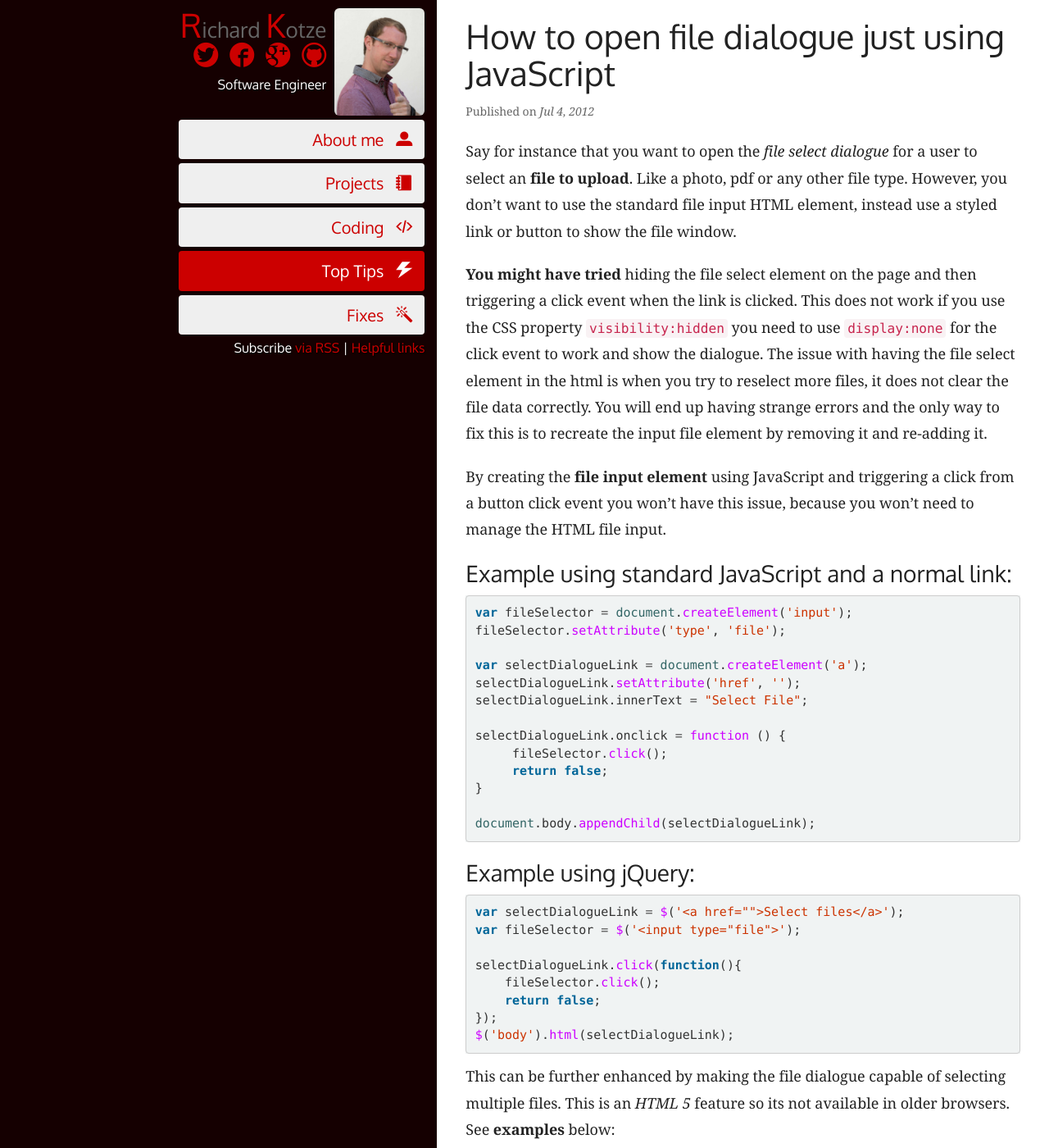
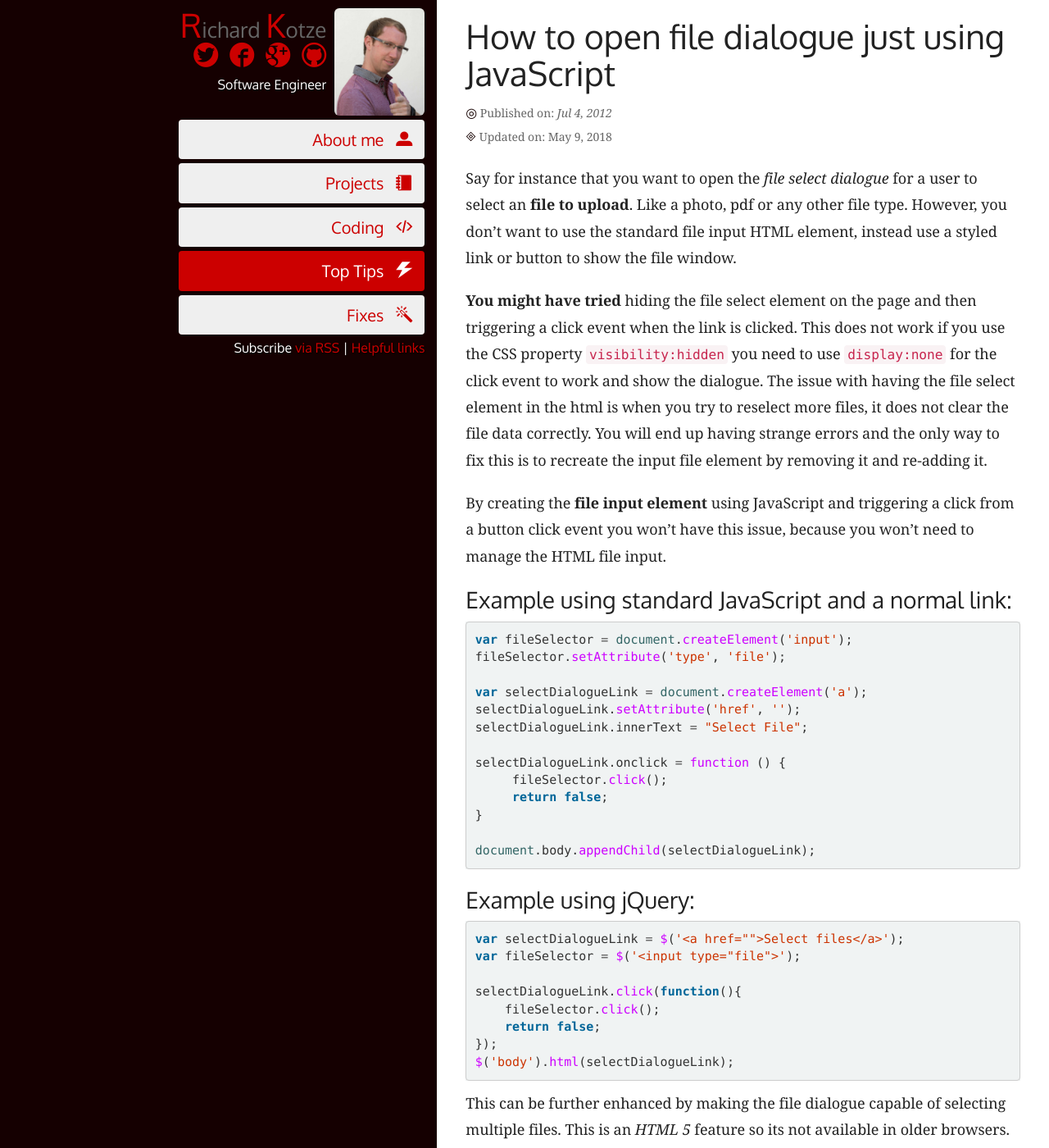
Before and after one commit to rkotze/rkotze.github.io, a Jekyll site: the page built from _posts/2012-07-04-how-to-open-file-dialogue-just-using-javascript.md, in a window 1280 px wide and 1400 px high. Shown: the whole window at 82% size. Built offline with Jekyll 4.4.1, drawn with Linux system fonts in a browser that asks for light colours; comment, search, counter and statistics services are not loaded.

Commit message:
Add an updated date on posts

```diff
--- a/_layouts/post.html
+++ b/_layouts/post.html
@@ -13,11 +13,16 @@ layout: default
     <header class="post-header">
       <h1 class="post-title" itemprop="name headline">{{ page.title }}</h1>
       <p class="pubDate post-meta">
-        Published on
-        <time datetime="{{ page.date | date_to_xmlschema }}" itemprop="datePublished">
+        <span class="symbol">&#x25ce;</span> Published on:
+        <time pubdate datetime="{{ page.date | date_to_xmlschema }}" itemprop="datePublished">
           {{ page.date | date: "%b %-d, %Y" }}
         </time>
       </p>
+      {% if page.update_date %}
+      <p class="updateDate">
+        <span><span class="symbol">&#x1f79c;</span> Updated on: {{ page.update_date | date: "%b %-d, %Y" }}</span>
+      </p>
+      {% endif %}
     </header>
 
     <div class="post-content" itemprop="articleBody">
--- a/_posts/2012-07-04-how-to-open-file-dialogue-just-using-javascript.md
+++ b/_posts/2012-07-04-how-to-open-file-dialogue-just-using-javascript.md
@@ -2,6 +2,7 @@
 layout: post
 title:  How to open file dialogue just using JavaScript
 date:   2012-07-04 17:00:12 +0000
+update_date: 2018-05-09 17:00:00 +0000
 permalink: /top-tips/how-to-open-file-dialogue-just-using-javascript
 category: top-tips
 meta_description: >
--- a/css/main.scss
+++ b/css/main.scss
@@ -202,9 +202,16 @@ article h1, article h2, article h3  {
 }
 
 article.item, article.listing {
-    .pubDate {
+    .pubDate, .updateDate {
         font-size: 14px;
         color:#666;
+    }
+    .updateDate {
+        margin-top: -20px;
+    }
+    .symbol {
+        color: $darkRed;
+        font-size: 16px;
     }
 }
 article.item, article.listing {
```
